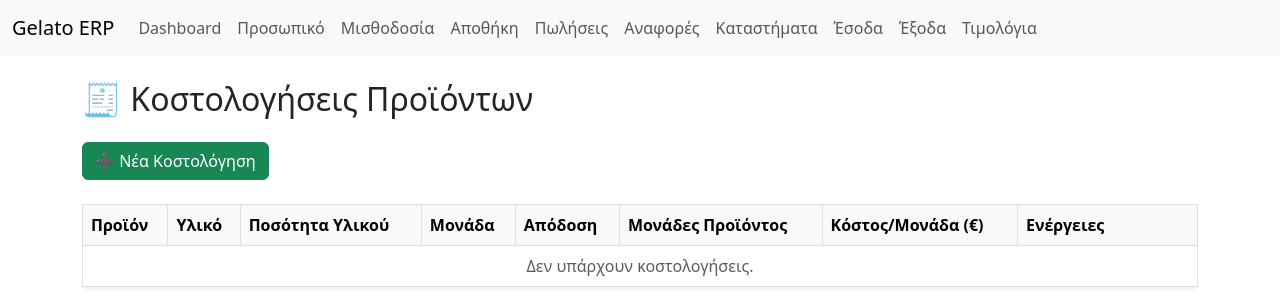
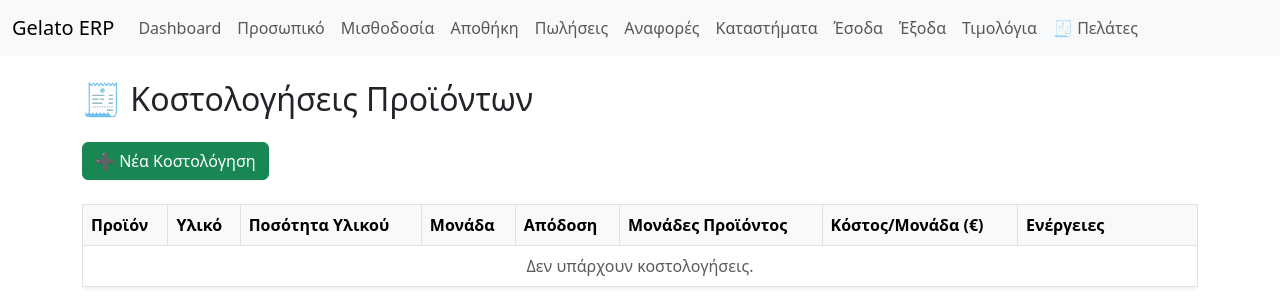
Before and after one commit to gelatodinonna/gelato-erp, a Flask app: page /costing/ in a window 1280 px wide. Shown: the top 300 px of the page. Run offline with Flask 3, Linux system fonts and the light colour scheme; data that the repository does not hold is empty.

Commit message:
Add Clients link to navbar

```diff
--- a/app/templates/base.html
+++ b/app/templates/base.html
@@ -24,6 +24,8 @@
             <li class="nav-item"><a class="nav-link" href="/revenues/">Έσοδα</a></li>
             <li class="nav-item"><a class="nav-link" href="/expenses/">Έξοδα</a></li>
             <a class="nav-link" href="{{ url_for('invoices.invoice_list') }}">Τιμολόγια</a>
+            <li class="nav-item"><a class="nav-link" href="{{ url_for('clients.index') }}">🧾 Πελάτες</a>
+            </li>
             </li>
           </ul>
         </div>
```
